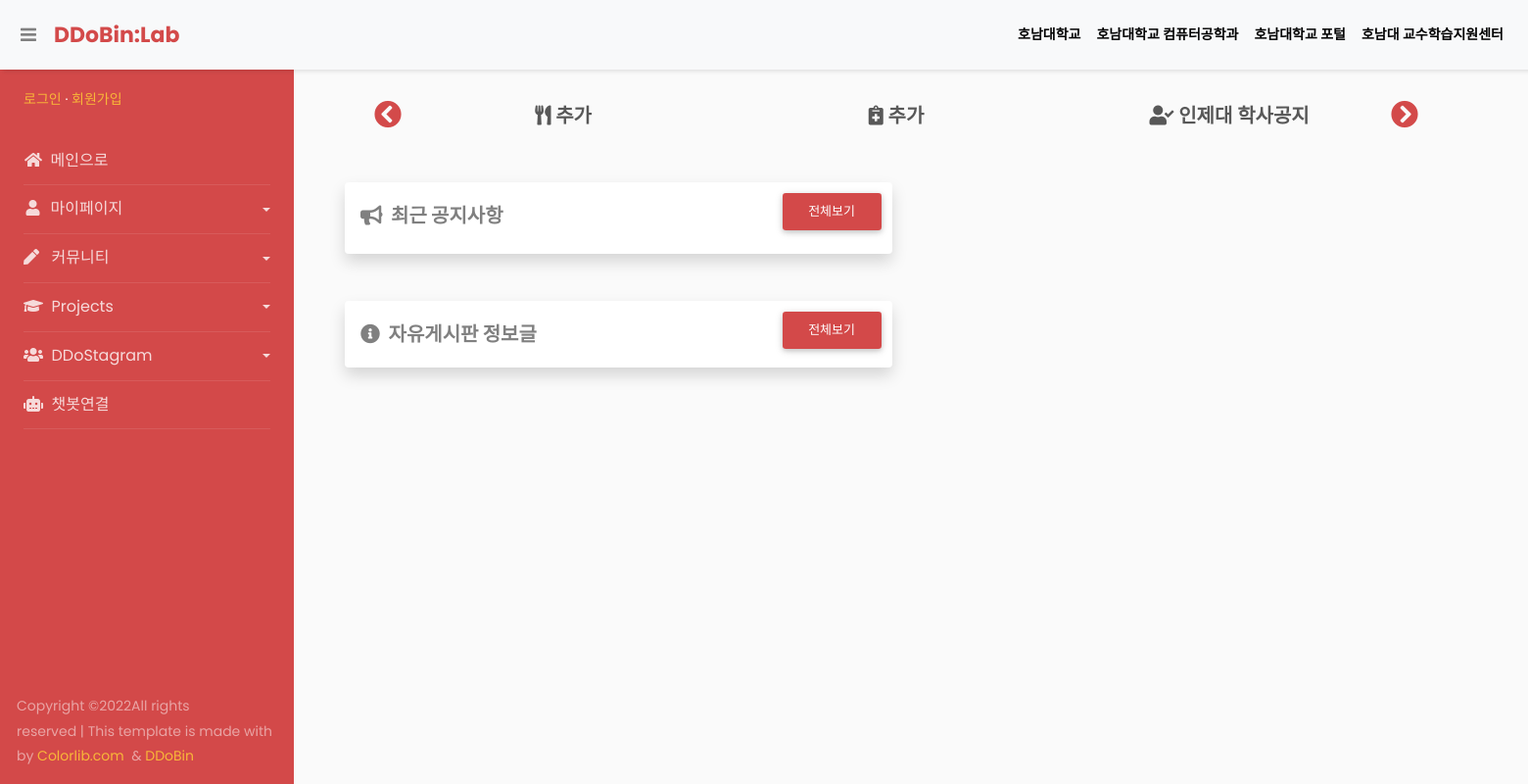
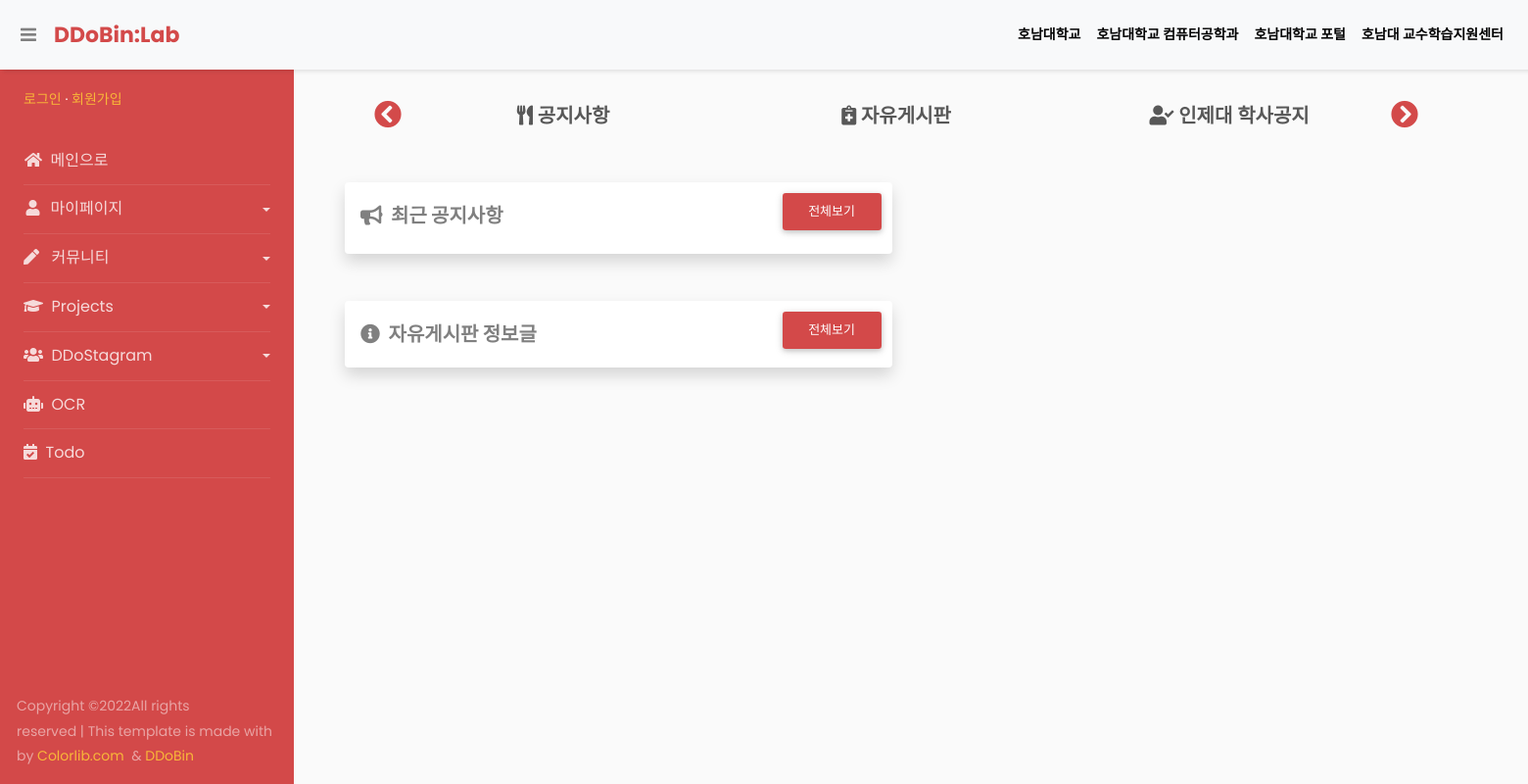
Before and after one commit to dnjsqls820/CS_WEB, a Django app: template templates/users/main.html in a window 1560 px wide. Shown: the whole page at 98% size. Run offline with Django 3.2, Linux system fonts and the light colour scheme; the template is opened without the code that fills it, so the values that code supplies are empty; some libraries are stand-ins or nearby versions.

Commit message:
회원관리 탭 생성

```diff
--- a/templates/users/base_write.html
+++ b/templates/users/base_write.html
@@ -5,7 +5,7 @@
     <title>DDoBin:Lab</title>
     <meta charset='utf-8'>
     <meta name='viewport' content='width=device-width, initial-scale=1'>
-    <link rel="shortcut icon" href="{% static 'img/reborn_favicon.ico' %}">
+    <link rel="shortcut icon" href="{% static 'img/h_favicon.ico' %}">
     <!-- https://getbootstrap.com/docs/4.3/getting-started/introduction/ -->
     <!-- <link rel="stylesheet" href="https://stackpath.bootstrapcdn.com/bootstrap/4.3.1/css/bootstrap.min.css"
         integrity="sha384-ggOyR0iXCbMQv3Xipma34MD+dH/1fQ784/j6cY/iJTQUOhcWr7x9JvoRxT2MZw1T" crossorigin="anonymous"> -->
--- a/templates/users/login.html
+++ b/templates/users/login.html
@@ -21,11 +21,13 @@
                         <div class="mb-4 md-form">
                             <label name="label_user_id" for="{{ form.user_id.id_for_label }}"><i class="fas fa-user"></i>&nbsp;&nbsp;{{ form.user_id.label }}</label>
                             {{ form.user_id }}
+                            <!--아이디가 공백이 아닌경우 공백으로 바꿔준다.-->
                             <script type="text/javascript">
                                 if (document.getElementsByName('user_id')[0].value != '') {
                                     document.getElementsByName('label_user_id')[0].setAttribute('class', 'active');
                                 }
                             </script>
+                            <!-- user_id에 에러메시지가 존재하면 에러메시지 출력-->
                             {% if form.user_id.errors %}
                             <script type="text/javascript">
                                 document.getElementsByName('user_id')[0].setAttribute('class',
@@ -61,7 +63,6 @@
                             <span style="padding-bottom: 35px;">로그인 상태 유지</span>
                         </label>
                         <br>
-                        <!-- <input type="checkbox" name="remember_session" > 로그인 상태 유지<br><br> -->
 
                         <button type="submit" style="opacity: 90%; font-size: 16px; margin-top: -5px;" class="btn btn-red btn-lg btn-block">로그인</button>
                     </form>
--- a/templates/users/main.html
+++ b/templates/users/main.html
@@ -19,19 +19,19 @@
         <div class="container" id="carouselMinBtn" style="width: 91%; float:left; padding: 0 !important">
         <!-- <div class="container" style="width: 83%; float:left;"> -->
             <div class="owl-carousel centernonloop">
-                <a href="" target="_blank" class="item-class">
+                <a href="{% url 'free:free_list' %}" target="_blank" class="item-class">
                     <div class="text" style="text-align: center;">
-                        <h5 class="class-heading carouselFont"><i class="fas fa-notes-medical"></i>&nbsp;추가</h5>
+                        <h5 class="class-heading carouselFont"><i class="fas fa-notes-medical"></i>&nbsp;자유게시판</h5>
                     </div>
                 </a>
-                <a href="" target="_blank" class="item-class">
+                <a href="{% url 'instagram:photo_list' %}" target="_blank" class="item-class">
                     <div class="text" style="text-align: center;">
-                        <h5 class="class-heading carouselFont"><i class="fas fa-user-check"></i>&nbsp;<span id="injeLink1">추가/span></h5>
+                        <h5 class="class-heading carouselFont"><i class="fas fa-user-check"></i>&nbsp;<span id="injeLink1">또스타그램</span></h5>
                     </div>
                 </a>
-                <a href="" target="_blank" class="item-class">
+                <a href="{% url 'coocr:coocr'%}" target="_blank" class="item-class">
                     <div class="text" style="text-align: center;">
-                        <h5 class="class-heading carouselFont"><i class="fas fa-user-graduate"></i>&nbsp;<span id="injeLink2">추가</span></h5>
+                        <h5 class="class-heading carouselFont"><i class="fas fa-user-graduate"></i>&nbsp;<span id="injeLink2">OCR</span></h5>
                     </div>
                 </a>
                 <a href="" target="_blank" class="item-class">
@@ -54,9 +54,9 @@
                         <h5 class="class-heading carouselFont"><i class="fas fa-bus"></i>&nbsp;추가</h5>
                     </div>
                 </a>
-                <a href="" target="_blank" class="item-class">
+                <a href="{% url 'notice:notice_list' %}" target="_blank" class="item-class">
                     <div class="text" style="text-align: center;">
-                        <h5 class="class-heading carouselFont"><i class="fas fa-utensils"></i>&nbsp;추가</h5>
+                        <h5 class="class-heading carouselFont"><i class="fas fa-utensils"></i>&nbsp;공지사항</h5>
                     </div>
                 </a>
             </div>
--- a/templates/users/main_base.html
+++ b/templates/users/main_base.html
@@ -4,11 +4,9 @@
 <head>
     <title>DDoBin:Lab</title>
     <meta charset='utf-8'>
-    <!-- <meta name='viewport' content='width=device-width, initial-scale=1'> -->
     {% block mobileView %}
-    <!-- <meta name="viewport" content="width=800, user-scalable=yes"> -->
     {% endblock %}
-    <link rel="shortcut icon" href="{% static 'img/reborn_favicon.ico' %}">
+    <link rel="shortcut icon" href="{% static 'img/h_favicon.ico' %}">
 
     <!-- JQuery -->
     <script src="http://code.jquery.com/jquery-latest.min.js"></script>
@@ -52,12 +50,9 @@
         <!--사이드바-->
         <nav id="sidebar">
             <div id="side_hide">
-                <!-- <div style="text-align: right;"> -->
+
                 <div style="position:fixed; left: 273px; z-index:3;">
-                    <!-- <button type="button" id="sidebarCollapseHide" class="btn btn-primary" onclick="hide()" style="margin-bottom: -50px;">
-                        <i class="fa fa-chevron-left"></i>
-                        <span class="sr-only">Toggle Menu</span>
-                    </button> -->
+
                     <div id="sidebarCollapseHide" onclick="hide()"
                         style="margin-top: 15px; margin-right:15px; margin-bottom: -30px; cursor: pointer;">
                         <i class="fa fa-chevron-left fa-lg"></i>
@@ -109,9 +104,18 @@
                             </li>
                         </ul>
                     </li>
-                    <!-- <li>
-                        <a href="#">About</a>
-                    </li> -->
+                    {% if user.level == '0' or user.level == '1' %}
+                    <li>
+                        <a href="#pageSubmenu" data-toggle="collapse" aria-expanded="false" class="dropdown-toggle menu5"><i
+                                class="fas fa-user" style="margin:0 2.5px;"></i>&nbsp;&nbsp;회원관리</a>
+                        <ul class="collapse list-unstyled" id="pageSubmenu">
+                            <li>
+                                <a href="{% url 'user_admin:member' %}"><i class="fas fa-user-cog"></i>&nbsp;&nbsp;회원</a>
+                            </li>
+                        </ul>
+                    </li>
+
+                    {% endif %}
                     <li>
                         <a href="#pageSubmenu1" data-toggle="collapse" aria-expanded="false" class="dropdown-toggle menu2"><i
                                 class="fas fa-pen" style="margin-right:4px;"></i>&nbsp;&nbsp;커뮤니티</a>
@@ -131,14 +135,14 @@
                                 class="fas fa-graduation-cap"></i>&nbsp;&nbsp;Projects</a>
                         <ul class="collapse list-unstyled" id="pageSubmenu2">
                             <li>
-                                <a href="{% url 'coocr:coocr' %}"><i class="fas fa-calendar-check"></i>&nbsp;&nbsp;OCR</a>
+                                <a href="{% url 'Todo:todo_list' %}"><i class="fas fa-calendar-check"></i>&nbsp;&nbsp;Todo_list</a>
+                            </li>
+                            <li>
+                                <a href="{% url 'coocr:coocr' %}"><i class="fas fa-table"></i>&nbsp;&nbsp;OCR</a>
                             </li>
                             <li>
                                 <a href="{% url 'instagram:photo_list' %}"><i class="fas fa-table"></i>&nbsp;&nbsp;DDoStagram</a>
                             </li>
-                            <!-- <li>
-                                <a href="#">Page 3</a>
-                            </li> -->
                         </ul>
                     </li>
                     <li>
@@ -157,7 +161,10 @@
                         </ul>
                     </li>
                     <li>
-                        <a href="" target="_blank"><i class="fas fa-robot"></i>&nbsp;&nbsp;챗봇연결</a>
+                        <a href="{% url 'coocr:coocr' %}"><i class="fas fa-robot"></i>&nbsp;&nbsp;OCR</a>
+                    </li>
+                    <li>
+                        <a href="{% url 'Todo:todo_list' %}"><i class="fas fa-calendar-check"></i>&nbsp;&nbsp;Todo</a>
                     </li>
                 </ul>
 
@@ -189,10 +196,7 @@
                 </div>
 
                 <div class="container-fluid">
-                    <!-- <button type="button" id="sidebarCollapse" class="btn btn-primary">
-                        <i class="fa fa-bars"></i>
-                        <span class="sr-only">Toggle Menu</span>
-                    </button> -->
+
                     <button class="btn btn-dark d-inline-block d-lg-none ml-auto" type="button" data-toggle="collapse"
                         data-target="#navbarSupportedContent" aria-controls="navbarSupportedContent"
                         aria-expanded="false" aria-label="Toggle navigation">
--- a/templates/users/register_cs.html
+++ b/templates/users/register_cs.html
@@ -23,7 +23,7 @@
 
                                 <!--아이디-->
                                 <div class="mb-4 md-form">
-                                    <label name="label_user_id" for="{{ form.user_id.id_for_label }}"><i
+                                    <label  name="label_user_id" for="{{ form.user_id.id_for_label }}"><i
                                             class="fas fa-user"></i>&nbsp;&nbsp;{{ form.user_id.label }}</label>
                                     {{ form.user_id }}
                                     <script type="text/javascript">
```
Also changed, not shown: templates/users/index.html (+17 -54 lines).
